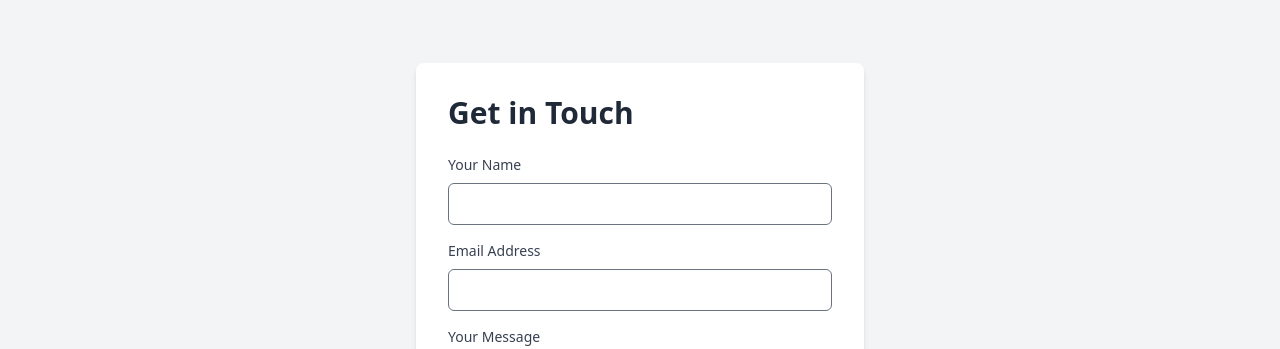
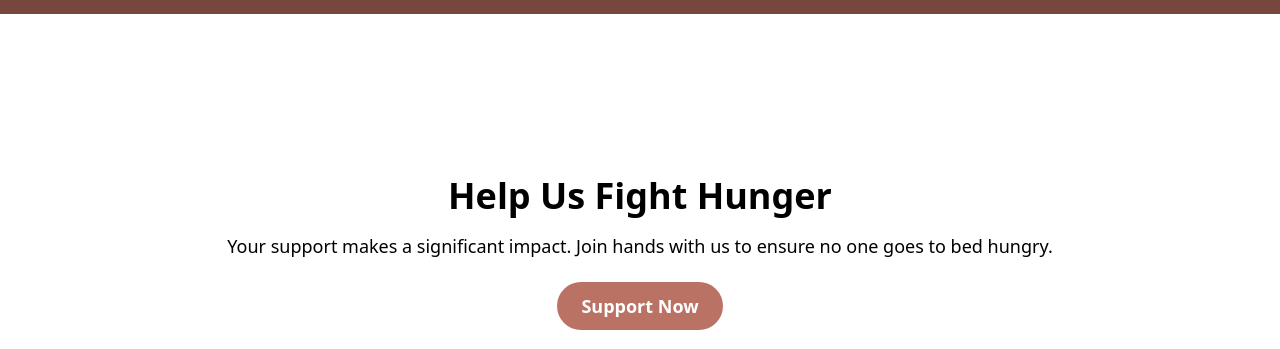
Before and after one commit to brightsheden/familysofcolorwebsite, a Django app: page / in a window 1280 px wide. Shown: the part 3593-3942 px from the top of the page. Run offline with Django 3.2, Linux system fonts and the light colour scheme; some libraries are stand-ins or nearby versions.

Commit message:
corrections

```diff
--- a/base/Templates/Home.html
+++ b/base/Templates/Home.html
@@ -20,18 +20,6 @@
     </head>
 
     <style>
-        /* Add some initial styling to the divs */
-        .slide-in {
-            opacity: 0;
-            transform: translateY(50px);
-            transition: opacity 0.5s ease-in-out, transform 0.5s ease-in-out;
-        }
-
-        /* Add a class to trigger the slide-in animation */
-        .slide-in.active {
-            opacity: 1;
-            transform: translateY(0);
-        }
     </style>
     <body>
 
@@ -41,7 +29,7 @@
             <section class="bg-cover bg-center bg-no-repeat bg-[url('{% static 'images/logo.jpg' %}')] bg-gray-700 bg-blend-multiply ">
                 <div class="px-4 mx-auto max-w-screen-xl text-center space-y-8 py-24 lg:py-56 ">
                   <div class="flex justify-center ">
-                    <h2 class='text-white mb-5 text-5xl md:text-[100px] font-medium md:font-[600]  '>Family Of Color</h2>
+                    <h2 class='text-white mb-5 text-5xl md:text-[100px] font-medium md:font-[600]  '>Family's Of Color</h2>
 
                   </div>
 
@@ -50,19 +38,14 @@
                   </div>
 
                   <div >
-                    <button  class='p-2 text-white bg-[#ba7264] rounded-full px-[43px] py-[10px] text-2xl font-[600] leading-[29.05px] '>Donate</button>
+                    <a href='#aboutus'><button  class='p-2 text-white bg-[#ba7264] rounded-full px-[43px] py-[10px] text-2xl font-[600] leading-[29.05px] '>Learn more</button></a>
+
 
                   <div>
 
-
-
                     <div class='text-white text-base font-medium md:text-[24px] md:font-[400] mt-5 md:leading-[29.05px]'>
                       <span> Igniting Hope, Nourishing Lives</span>
-
-
                     </div>
-
-
                 </div>
               </section>
 
@@ -88,7 +71,7 @@
             <div class='bg-[#351e1a] gap-4 container mx-auto flex flex-col md:flex-row'>
                 <div class='text-center mt-5 md:mt-[100px] space-y-5 '>
                     <h1 class='text-5xl font-bold'>Our Mission</h1>
-                    <p>At <span class='font-medium'> Family of Color</span>, we embark on a heartfelt journey to eradicate hunger and poverty, infusing every action with compassion and commitment.</p>
+                    <p>At <span class='font-medium'> Family's of color</span>, we embark on a heartfelt journey to eradicate hunger and poverty, infusing every action with compassion and commitment.</p>
 
                 </div>
 
@@ -101,19 +84,9 @@
                     <p>A world where no one goes to bed hungry, where communities thrive, and individuals are empowered to sculpt their destinies.</p>
 
                 </div>
-
-
-
-
             </div>
-
-
-
         </section>
-
-
-
-        <section class='container mx-auto p-4 space-y-4 slide-in'>
+        <section class='container mx-auto p-4 space-y-4 '>
             <div class='text-center'>
                 <h1 class='text-5xl font-bold'>What We Offer</h1>
             </div>
@@ -182,6 +155,28 @@
         </section>
 
 
+           <!-- Donate Section -->
+    <section class="container mx-auto py-16">
+        <div class="flex flex-col md:flex-row items-center justify-center space-y-8 md:space-y-0 md:space-x-8">
+            <!-- Donation Text -->
+            <div class="md:w-1/2 text-center">
+                <h2 class="text-4xl font-bold mb-4">Join Us in the Fight Against Hunger</h2>
+                <p class="text-lg">Your contribution can make a significant impact on the lives of those struggling with hunger. Together, let's create a world where no one sleeps hungry.</p>
+            </div>
+
+            <!-- Donation Image -->
+            <div class="md:w-1/2">
+                <img src="https://img.freepik.com/free-photo/smiley-volunteers-preparing-food-box-donation_23-2148732650.jpg?w=900&t=st=1702746617~exp=1702747217~hmac=a9bf09645743fd9ce0baac636eeefdbee03c1b22e991340d3077e718cdf3adbf" alt="NGO Donation Image" class="rounded-lg shadow-md">
+            </div>
+        </div>
+
+        <!-- Donate Button -->
+        <div class="flex justify-center mt-8">
+            <a href="#" class="bg-[#ba7264] hover:bg-[#77463d] text-white py-3 px-6 rounded-full text-lg font-semibold transition duration-300">Donate Now</a>
+        </div>
+    </section>
+
+
         <section class="bg-[#351e1a] text-white py-16">
             <div class="max-w-screen-lg mx-auto text-center">
                 <h2 class="text-4xl font-bold mb-8">Join Our Movement</h2>
@@ -212,22 +207,32 @@
                 </div>
             </div>
         </section>
-
-
         <section class='p-8 flex justify-center items-center bg-[#77463d]'>
             <div class='flex gap-4 flex-col md:flex-row'>
-                <img class='rounded-md h-64' src='{% static "images/image.jpeg" %}'/>
+                <img class='rounded-lg md:h-64' src='{% static "images/pray.jpeg" %}'/>
                 <div class='text-center mt-5 md:mt-[100px]'>
-                    <blockquote class='text-2xl text-white font-semibold'> Pray in the rain and dance in the storm </blockquote >
+                    <blockquote class='text-2xl text-white font-semibold'>&quot; Pray in the rain and dance in the storm &quot; </blockquote >
                 </div>
 
             </div>
+        </section>
 
+     <!-- Donate Section -->
+     <section class="container mx-auto flex flex-col items-center justify-center h-screen">
+        <!-- Donation Text -->
+        <div class="text-center mb-8">
+            <h2 class="text-4xl font-bold mb-4">Help Us Fight Hunger</h2>
+            <p class="text-lg">Your support makes a significant impact. Join hands with us to ensure no one goes to bed hungry.</p>
+        </div>
 
+        <!-- Donate Button -->
+        <div class="mb-8">
+            <a href="#" class="bg-[#ba7264] hover:bg-[#77463d] text-white py-3 px-6 rounded-full text-lg font-semibold transition duration-300">Support Now</a>
+        </div>
 
-
-
-        </section>
+        <!-- Donation Image -->
+        <img src="https://img.freepik.com/free-photo/begging-bridge-with-person-who-handed-bread_1150-22948.jpg?w=740&t=st=1702747092~exp=1702747692~hmac=b59113177a5af4a8d82100bae8b3de56bd78460940130a7b4cb2059e4fda7586" alt="NGO Donation Image" class="rounded-lg shadow-md max-w-full h-auto">
+    </section>
 
 
          <!-- Section for "OUR SPONSORS" -->
@@ -241,9 +246,6 @@
         <h2 class="text-2xl font-bold mb-4">PRESIDENT AND HEAD OF THE ORGANIZATION</h2>
         <p class="text-gray-700">Rhonda Kirksey</p>
     </section>
-
-
-
 
         <section class="bg-[url('https://img.freepik.com/free-photo/beggars-sat-wrapped-cloths-eating-noodles_1150-22925.jpg?w=740&t=st=1702578986~exp=1702579586~hmac=278ba19ed491a2470636fcacfd3c22a4a0662cbc64a36125d0496fc947678e13')] bg-cover bg-center bg-blend-multiply bg-gray-500 text-white flex items-center py-16 ">
             <div class="max-w-screen-lg mx-auto flex justify-between items-center">
@@ -282,10 +284,6 @@
                 </form>
             </div>
         </section>
-
-
-
-
         <footer class="bg-[#77463d] text-white py-8">
             <div class="max-w-screen-lg mx-auto text-center">
                 <h2 class="text-3xl font-bold mb-4">CONTACTS</h2>
@@ -302,17 +300,9 @@
                     <a href="#" class="text-lg underline">Contact</a>
                 </nav>
 
-                <p class="text-lg mt-4">&copy; 2023 Family Of Color. All rights reserved.</p>
+                <p class="text-lg mt-4">&copy; 2023 Family's of color. All rights reserved.</p>
             </div>
         </footer>
-
-
-
-
-
-
-
-
 
         <script src="https://cdnjs.cloudflare.com/ajax/libs/flowbite/2.2.0/flowbite.min.js"></script>
         <!--Start of Tawk.to Script-->
@@ -327,41 +317,5 @@
     s0.parentNode.insertBefore(s1,s0);
     })();
     </script>
-
-
-    <script>
-        document.addEventListener('DOMContentLoaded', function () {
-            // Get all elements with the class 'slide-in'
-            var slideInDivs = document.querySelectorAll('.slide-in');
-
-            // Function to check if an element is in the viewport
-            function isInViewport(element) {
-                var rect = element.getBoundingClientRect();
-                return (
-                    rect.top >= 0 &&
-                    rect.left >= 0 &&
-                    rect.bottom <= (window.innerHeight || document.documentElement.clientHeight) &&
-                    rect.right <= (window.innerWidth || document.documentElement.clientWidth)
-                );
-            }
-
-            // Function to handle the scroll event
-            function handleScroll() {
-                slideInDivs.forEach(function (div) {
-                    if (isInViewport(div)) {
-                        // Add a class to trigger the slide-in animation
-                        div.classList.add('active');
-                    }
-                });
-            }
-
-            // Attach the scroll event listener
-            window.addEventListener('scroll', handleScroll);
-
-            // Trigger the initial check in case the elements are already in the viewport on page load
-            handleScroll();
-        });
-    </script>
-    <!--End of Tawk.to Script-->
     </body>
 </html>
--- a/base/Templates/Navbar.html
+++ b/base/Templates/Navbar.html
@@ -1,10 +1,15 @@
 {% load static %}
 
+
+
+
+
+
 <nav class="bg-white border-gray-200 dark:bg-gray-900">
-    <div class="max-w-screen-xl flex items-center justify-between mx-auto p-4">
-        <a href="{% url 'home' %}" class="flex items-center space-x-3 rtl:space-x-reverse">
-            <img src="{% static '/images/logo.jpg' %}" class="h-20" alt="Flowbite Logo" />
-            <span class='text-2xl md:text-4xl font-bold'>Family's Of Color</span>
+    <div class="max-w-screen-xl flex flex-wrap items-center justify-between mx-auto p-4">
+      <a href="{% url 'home'  %}" class="flex items-center space-x-3 rtl:space-x-reverse">
+          <img src="{% static '/images/tplogo.png' %}" class="h-8 md:h-40" alt="family of color logo Logo" />
+          <span class="self-center text-2xl md:text-4xl font-semibold whitespace-nowrap dark:text-white">Family's of color</span>
       </a>
       <button data-collapse-toggle="navbar-default" type="button" class="inline-flex items-center p-2 w-10 h-10 justify-center text-sm text-gray-500 rounded-lg md:hidden hover:bg-gray-100 focus:outline-none focus:ring-2 focus:ring-gray-200 dark:text-gray-400 dark:hover:bg-gray-700 dark:focus:ring-gray-600" aria-controls="navbar-default" aria-expanded="false">
           <span class="sr-only">Open main menu</span>
@@ -13,9 +18,9 @@
           </svg>
       </button>
       <div class="hidden w-full md:block md:w-auto" id="navbar-default">
-            <ul class="font-medium flex flex-col text-xl p-4 md:p-0 mt-4 border border-gray-100 rounded-lg bg-gray-50 md:flex-row md:space-x-8 rtl:space-x-reverse md:mt-0 md:border-0 md:bg-white dark:bg-gray-800 md:dark:bg-gray-900 dark:border-gray-700">
+        <ul class="font-medium flex flex-col p-4 md:p-0 mt-4 border border-gray-100 rounded-lg bg-gray-50 md:flex-row md:space-x-8 rtl:space-x-reverse md:mt-0 md:border-0 md:bg-white dark:bg-gray-800 md:dark:bg-gray-900 dark:border-gray-700">
           <li>
-                    <a href="{url 'home'}" class="block py-2 px-3 text-white bg-blue-700 rounded md:bg-transparent md:text-blue-700 md:p-0 dark:text-white md:dark:text-blue-500" aria-current="page">Home</a>
+            <a href="{% url 'home' %}" class="block py-2 px-3 text-white bg-blue-700 rounded md:bg-transparent md:text-blue-700 md:p-0 dark:text-white md:dark:text-blue-500" aria-current="page">Home</a>
           </li>
           <li>
             <a href="#aboutus" class="block py-2 px-3 text-gray-900 rounded hover:bg-gray-100 md:hover:bg-transparent md:border-0 md:hover:text-blue-700 md:p-0 dark:text-white md:dark:hover:text-blue-500 dark:hover:bg-gray-700 dark:hover:text-white md:dark:hover:bg-transparent">About</a>
@@ -23,7 +28,7 @@
           <li>
             <a href="#contact-form" class="block py-2 px-3 text-gray-900 rounded hover:bg-gray-100 md:hover:bg-transparent md:border-0 md:hover:text-blue-700 md:p-0 dark:text-white md:dark:hover:text-blue-500 dark:hover:bg-gray-700 dark:hover:text-white md:dark:hover:bg-transparent">Contact</a>
           </li>
-            </ul>
+
       </div>
     </div>
   </nav>
```
Also changed, not shown: staticfile/staticfiles.json (+1 -1 lines), static/images/pray.jpeg (added), static/images/tplogo.png (added), staticfile/images/pray.38d6a811815e.jpeg (added), staticfile/images/pray.jpeg (added), staticfile/images/tplogo.82affe585c05.png (added), staticfile/images/tplogo.png (added). Lines whose indentation alone changed are shown as unchanged.
